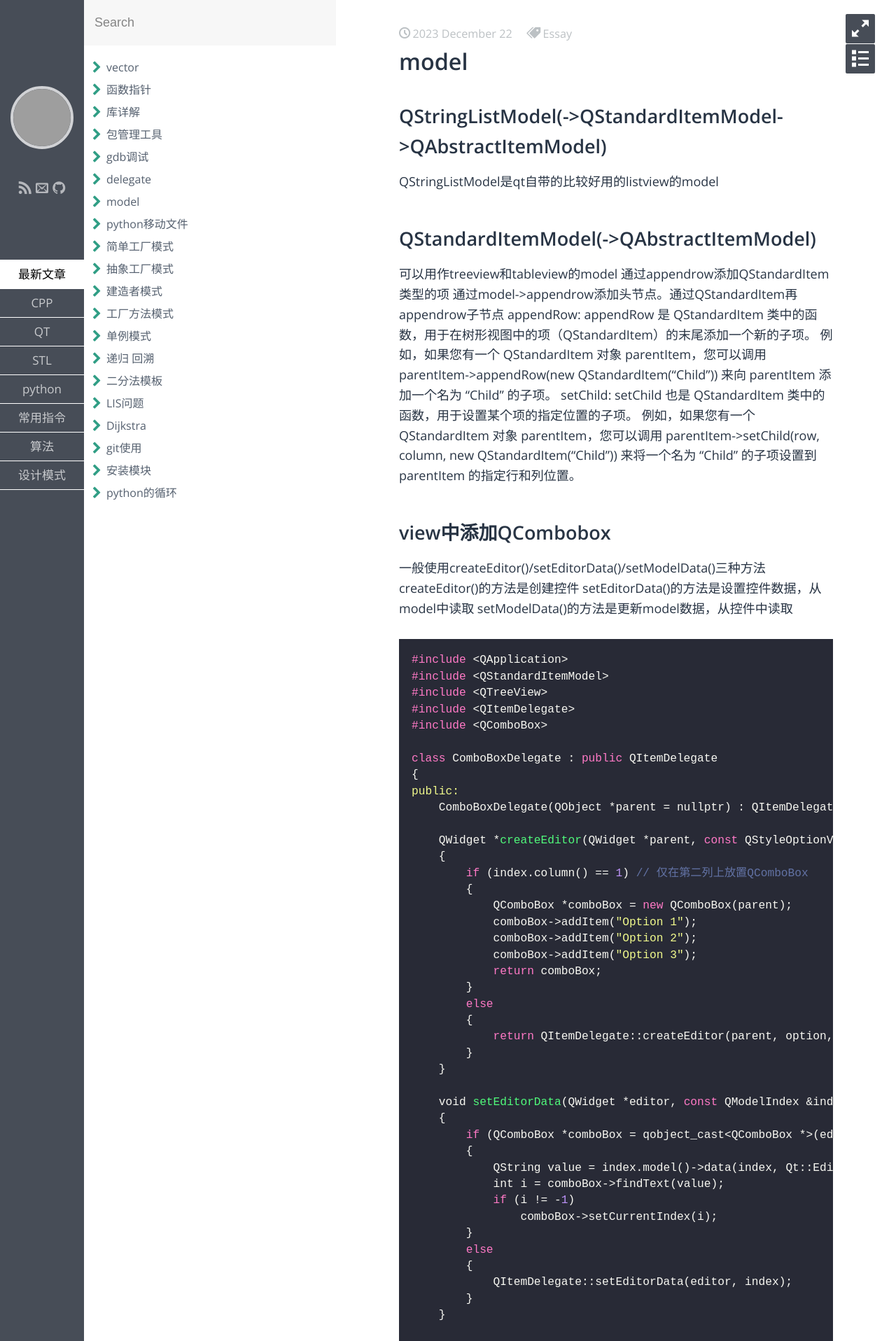
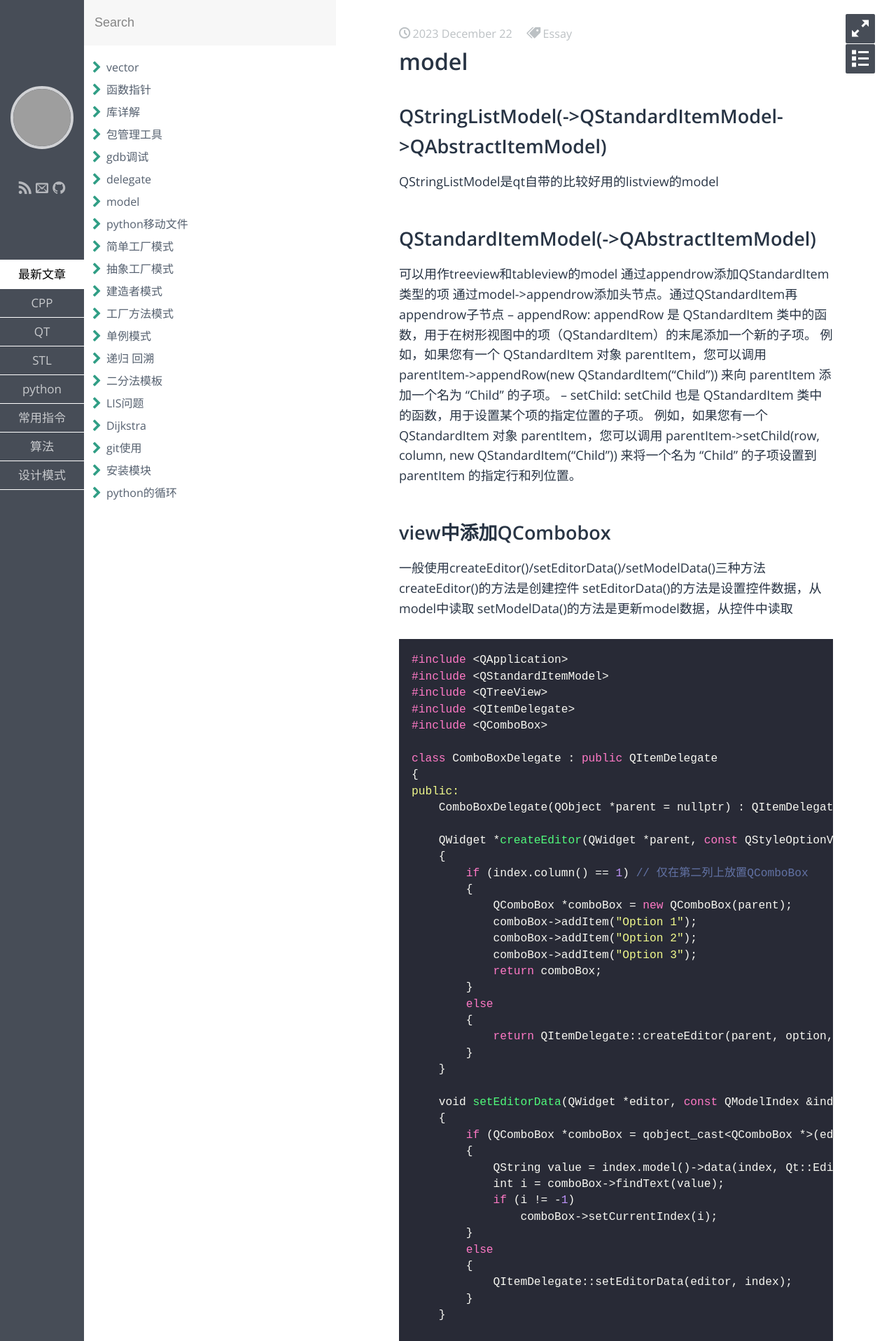
Before and after one commit to aliangaaa/aliangaaa.github.io, a Jekyll site: the page built from _posts/QT/2023-12-22-model.md, in a window 1280 px wide. Shown: the top 1916 px of the page at 70% size. Built offline with Jekyll 4.4.1, drawn with Linux system fonts in a browser that asks for light colours; some web fonts are replaced; part of the change alters nothing that is shown; grey boxes are pictures that could not be loaded.

```diff
--- a/_posts/QT/2023-12-22-model.md
+++ b/_posts/QT/2023-12-22-model.md
@@ -14,10 +14,10 @@ QStringListModel是qt自带的比较好用的listview的model
 可以用作treeview和tableview的model
 通过appendrow添加QStandardItem类型的项
 通过model->appendrow添加头节点。通过QStandardItem再appendrow子节点
-appendRow:
+-- appendRow:
 appendRow 是 QStandardItem 类中的函数，用于在树形视图中的项（QStandardItem）的末尾添加一个新的子项。
 例如，如果您有一个 QStandardItem 对象 parentItem，您可以调用 parentItem->appendRow(new QStandardItem("Child")) 来向 parentItem 添加一个名为 "Child" 的子项。
-setChild:
+-- setChild:
 setChild 也是 QStandardItem 类中的函数，用于设置某个项的指定位置的子项。
 例如，如果您有一个 QStandardItem 对象 parentItem，您可以调用 parentItem->setChild(row, column, new QStandardItem("Child")) 来将一个名为 "Child" 的子项设置到 parentItem 的指定行和列位置。
 
```
